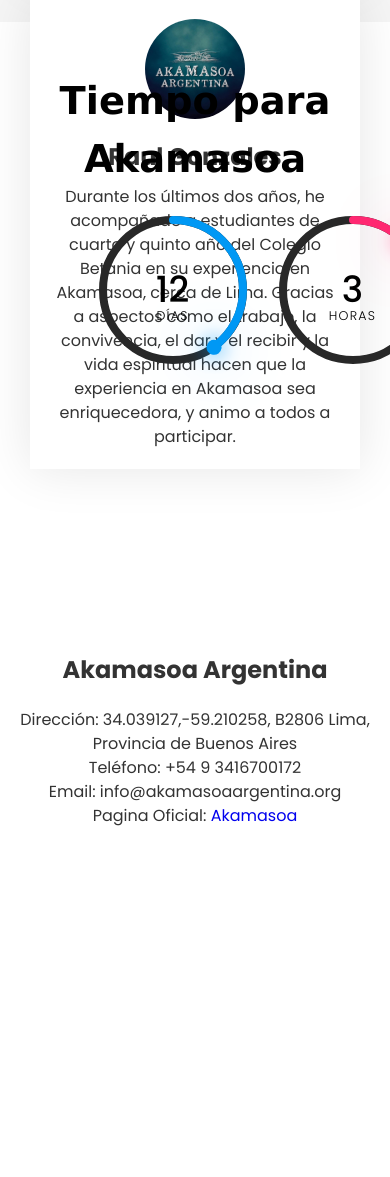
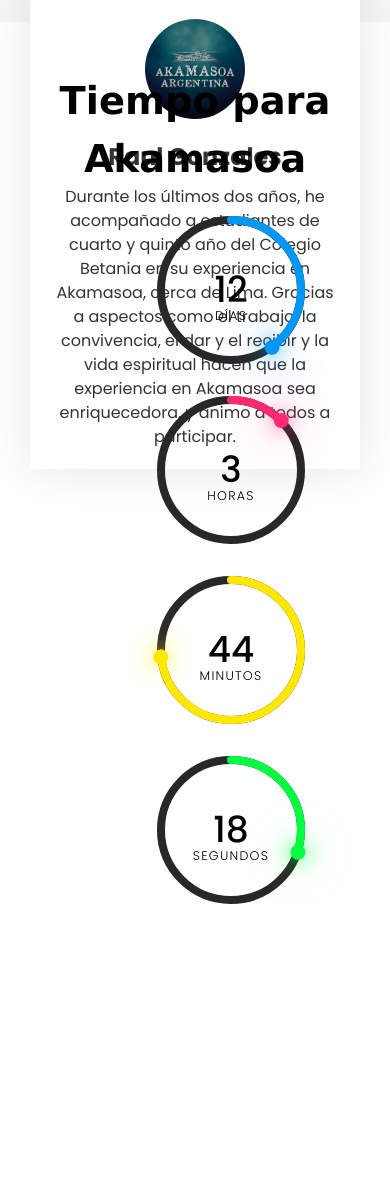
Before and after one commit to miguelavf/Akamasoa-Web, a Django app: page / in a window 390 px wide; the page is wider, and only the part inside the window is pictured. Shown: the part 4641-5818 px from the top of that part. Before the commit the page ends 5467 px from the top of that part, so only its background shows below. Run offline with Django 4.2, Linux system fonts and the light colour scheme.

Commit message:
Watch responsive

```diff
--- a/web/static/web/style.css
+++ b/web/static/web/style.css
@@ -813,8 +813,21 @@
     padding-left: 30%;
     display: flex;
     gap: 30px;
-    Padding-left: 25%;
+    Padding-left: 30%;
 }
+
+@media (max-width: 768px) {
+    #time{
+        padding-bottom: 2rem;
+        padding-top: 2%;
+        padding-left: 40%;
+        align-items: center;
+        align-content: center;
+        display: grid;
+        gap: 30px;
+    }
+}
+
 #time .circle {
     position: relative;
     width: 150px;
--- a/web/templates/web/index.html
+++ b/web/templates/web/index.html
@@ -264,7 +264,7 @@
         <div id="seconds">00</div>
     </div>
 </div>
-</div>
+        </div>
 </div>
 
 <footer class="footer">
```
